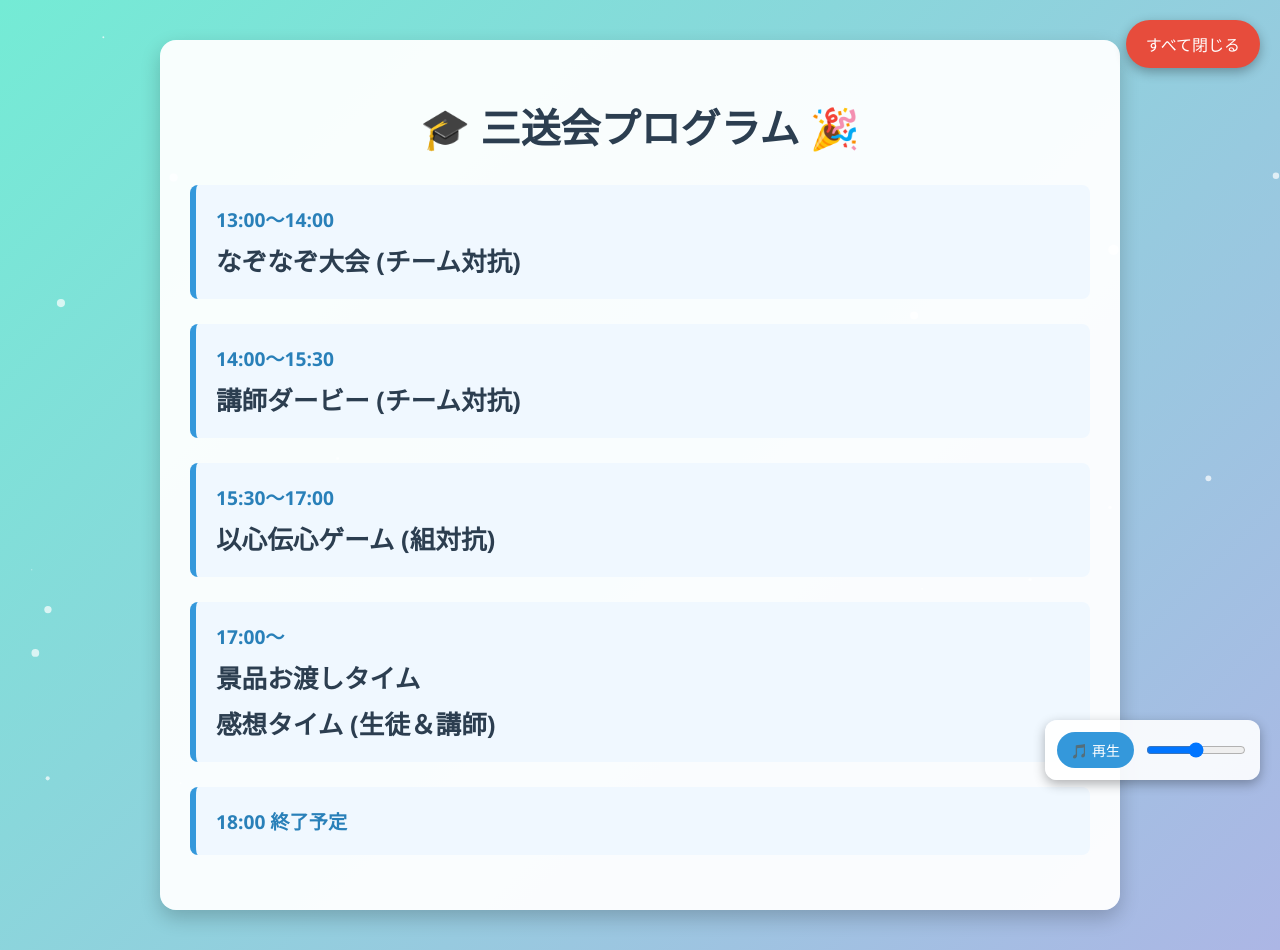
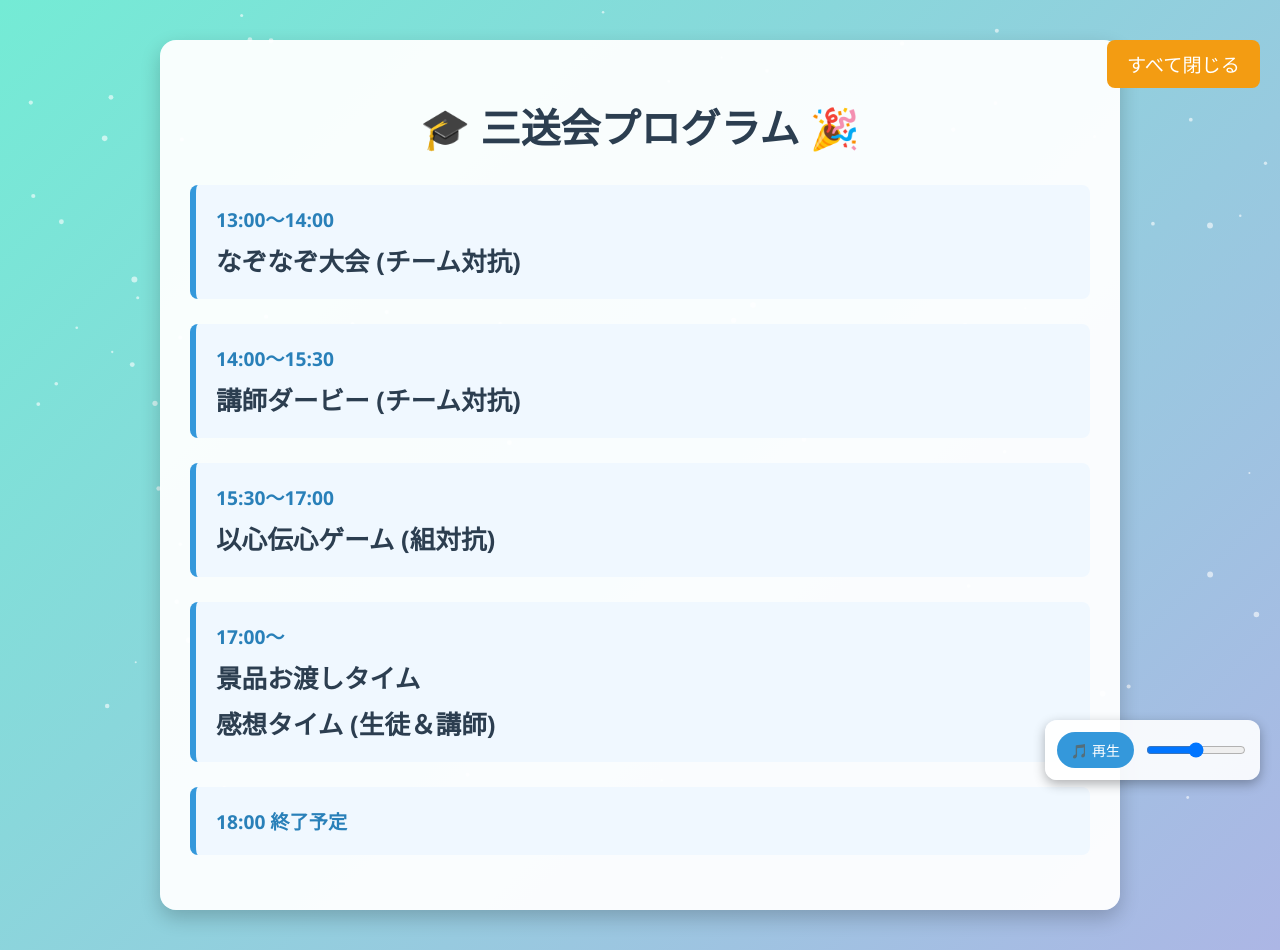
Before and after one commit to darako0409/literacy, a plain HTML site: page sannsou.html in a window 1280 px wide. Drawn offline with Linux system fonts and the light colour scheme.

Commit message:
Update sannsou.html

```diff
--- a/sannsou.html
+++ b/sannsou.html
@@ -63,7 +63,7 @@
       font-size: 1.6em;
       color: #2c3e50;
       margin-top: 8px;
-      font-weight: bold; /* 見出しを太字に */
+      font-weight: bold; /* 文字を太字に */
     }
 
     .details {
@@ -73,51 +73,12 @@
       background-color: #ecf5ff;
       border-left: 4px solid #85c1e9;
       border-radius: 5px;
-      animation: slideInVertical 0.5s ease-in-out;  /* 上下方向のスライドイン */
+      animation: fadeIn 0.4s ease-in-out;
     }
 
-    /* スライドイン/スライドアウトのアニメーション（上下） */
-    @keyframes slideInVertical {
-      from {
-        opacity: 0;
-        transform: translateY(-100%); /* 初めは上に隠れる */
-      }
-      to {
-        opacity: 1;
-        transform: translateY(0);
-      }
-    }
-
-    @keyframes slideOutVertical {
-      from {
-        opacity: 1;
-        transform: translateY(0);  /* 現在位置 */
-      }
-      to {
-        opacity: 0;
-        transform: translateY(-100%); /* 上にスライドアウト */
-      }
-    }
-
-    /* すべて閉じるボタン */
-    #close-all {
-      position: fixed;
-      top: 20px;  /* 画面の上端から少し下 */
-      right: 20px;  /* 画面の右端に配置 */
-      z-index: 2;  /* BGMコントロールボタンより前面に表示 */
-      background-color: #e74c3c;
-      color: white;
-      border: none;
-      border-radius: 50px;
-      padding: 12px 20px;
-      font-size: 16px;
-      cursor: pointer;
-      box-shadow: 0 4px 12px rgba(0, 0, 0, 0.3);
-      transition: background-color 0.3s;
-    }
-
-    #close-all:hover {
-      background-color: #c0392b;
+    @keyframes fadeIn {
+      from { opacity: 0; }
+      to { opacity: 1; }
     }
 
     /* BGMコントロールボタンとスライダー */
@@ -153,6 +114,29 @@
     #volume-slider {
       width: 100px;
     }
+
+    /* 全て閉じるボタン */
+    .close-all-btn {
+      position: fixed;
+  top: 20px;  /* 画面の上端から少し下 */
+  right: 20px;  /* 画面の右端に配置 */
+  z-index: 2;  /* BGMコントロールボタンより前面に表示 */
+      background-color: #f39c12;
+      color: white;
+      border: none;
+      padding: 10px 20px;
+      font-size: 1.2em;
+      border-radius: 8px;
+      cursor: pointer;
+      margin: 20px auto;
+      display: block;
+      text-align: center;
+      transition: background-color 0.3s;
+    }
+
+    .close-all-btn:hover {
+      background-color: #e67e22;
+    }
   </style>
 </head>
 <body>
@@ -161,6 +145,8 @@
 
   <div class="container">
     <h1>🎓 三送会プログラム 🎉</h1>
+
+    <button class="close-all-btn" onclick="closeAllDetails()">すべて閉じる</button>
 
     <div class="event" onclick="toggleDetails(this)">
       <div class="time">13:00〜14:00</div>
@@ -224,107 +210,97 @@
   <!-- BGMコントロール + 音量スライダー -->
   <div class="bgm-controls">
     <button id="bgm-control" onclick="toggleBGM()">🎵 再生</button>
-    <input type="range" id="volume-slider" min="0" max="100" value="50" oninput="changeVolume(this.value)">
+    <input type="range" id="volume-slider" min="0" max="1" step="0.01" value="0.5">
   </div>
 
-  <button id="close-all" onclick="closeAllDetails()">すべて閉じる</button>
-
   <script>
-    let isBgmPlaying = false;
-    const bgm = document.getElementById("bgm");
-
-    function toggleBGM() {
-      if (isBgmPlaying) {
-        bgm.pause();
-        document.getElementById("bgm-control").textContent = "🎵 再生";
-      } else {
-        bgm.play();
-        document.getElementById("bgm-control").textContent = "⏸️ 停止";
-      }
-      isBgmPlaying = !isBgmPlaying;
-    }
-
-    function changeVolume(volume) {
-      bgm.volume = volume / 100;
-    }
-
     function toggleDetails(eventDiv) {
       const detailDiv = eventDiv.querySelector('.details');
+      const allDetails = document.querySelectorAll('.details');
 
-      if (detailDiv.style.display === 'block') {
-        detailDiv.style.animation = 'slideOutVertical 0.5s ease-in-out';
-        setTimeout(() => {
-          detailDiv.style.display = 'none';
-        }, 500);
-      } else {
-        detailDiv.style.display = 'block';
-        detailDiv.style.animation = 'slideInVertical 0.5s ease-in-out';
+      // 他の詳細を閉じる
+      allDetails.forEach(function(detail) {
+        if (detail !== detailDiv) {
+          detail.style.display = 'none';
         }
+      });
+
+      // 現在の詳細をトグル
+      detailDiv.style.display = (detailDiv.style.display === 'block') ? 'none' : 'block';
     }
 
     function closeAllDetails() {
-      const detailsElements = document.querySelectorAll('.details');
-      detailsElements.forEach(detail => {
-        detail.style.animation = 'slideOutVertical 0.5s ease-in-out';
-        setTimeout(() => {
+      const allDetails = document.querySelectorAll('.details');
+      allDetails.forEach(function(detail) {
         detail.style.display = 'none';
-        }, 500);
       });
     }
 
-    // パーティクル背景（オプション）
-    (function() {
-      const canvas = document.getElementById("particle-bg");
-      const ctx = canvas.getContext("2d");
+    // 🎵 BGM再生/停止
+    const bgm = document.getElementById('bgm');
+    const bgmControl = document.getElementById('bgm-control');
+    const volumeSlider = document.getElementById('volume-slider');
+    bgm.volume = 0.5;  // 初期音量
+
+    let isPlaying = false;
+
+    function toggleBGM() {
+      if (!isPlaying) {
+        bgm.play();
+        bgmControl.textContent = '⏸️ 停止';
+      } else {
+        bgm.pause();
+        bgmControl.textContent = '🎵 再生';
+      }
+      isPlaying = !isPlaying;
+    }
+
+    // 🔊 音量変更
+    volumeSlider.addEventListener('input', function() {
+      bgm.volume = this.value;
+    });
+
+    // ✨ 背景Canvas アニメーション
+    const canvas = document.getElementById('particle-bg');
+    const ctx = canvas.getContext('2d');
+    let particles = [];
+
+    function resizeCanvas() {
       canvas.width = window.innerWidth;
       canvas.height = window.innerHeight;
-
-      let particles = [];
-      let particleCount = 100;
-
-      class Particle {
-        constructor(x, y) {
-          this.x = x;
-          this.y = y;
-          this.size = Math.random() * 5 + 1;
-          this.speedX = Math.random() * 3 - 1.5;
-          this.speedY = Math.random() * 3 - 1.5;
     }
 
-        update() {
-          this.x += this.speedX;
-          this.y += this.speedY;
-          if (this.size > 0.2) this.size -= 0.1;
+    window.addEventListener('resize', resizeCanvas);
+    resizeCanvas();
+
+    for (let i = 0; i < 100; i++) {
+      particles.push({
+        x: Math.random() * canvas.width,
+        y: Math.random() * canvas.height,
+        r: Math.random() * 2 + 1,
+        dx: Math.random() * 0.5 - 0.25,
+        dy: Math.random() * 0.5 - 0.25
+      });
     }
 
-        draw() {
-          ctx.fillStyle = 'rgba(255, 255, 255, 0.7)';
-          ctx.strokeStyle = 'rgba(255, 255, 255, 0.5)';
-          ctx.lineWidth = 1;
+    function drawParticles() {
+      ctx.clearRect(0, 0, canvas.width, canvas.height);
+      ctx.fillStyle = "rgba(255, 255, 255, 0.6)";
+      particles.forEach(p => {
         ctx.beginPath();
-          ctx.arc(this.x, this.y, this.size, 0, Math.PI * 2);
-          ctx.closePath();
+        ctx.arc(p.x, p.y, p.r, 0, Math.PI * 2);
         ctx.fill();
-        }
+        p.x += p.dx;
+        p.y += p.dy;
+        if (p.x < 0) p.x = canvas.width;
+        if (p.x > canvas.width) p.x = 0;
+        if (p.y < 0) p.y = canvas.height;
+        if (p.y > canvas.height) p.y = 0;
+      });
+      requestAnimationFrame(drawParticles);
     }
 
-      function animateParticles() {
-        ctx.clearRect(0, 0, canvas.width, canvas.height);
-        particles.forEach((particle, index) => {
-          particle.update();
-          particle.draw();
-          if (particle.size <= 0.2) particles.splice(index, 1);
-        });
-
-        if (particles.length < particleCount) {
-          particles.push(new Particle(Math.random() * canvas.width, Math.random() * canvas.height));
-        }
-
-        requestAnimationFrame(animateParticles);
-      }
-
-      animateParticles();
-    })();
+    drawParticles();
   </script>
 </body>
 </html>
```
Lines whose indentation alone changed are shown as unchanged.
